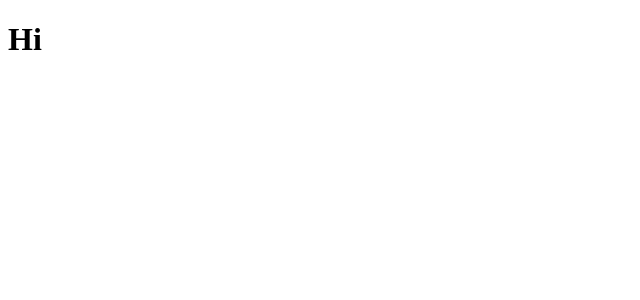
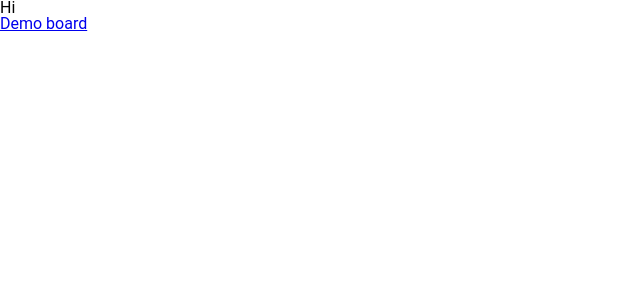
Before and after one commit to guillermo-gg/upptask-frontend, a Next.js app: page / in a window 1280 px wide. Shown: the top 300 px of the page, without its empty margins (0-640 px from the left). Built offline with nearby package versions, Linux system fonts and the light colour scheme.

Commit message:
chore: create file structure and fix minor issues

```diff
--- a/package.json
+++ b/package.json
@@ -22,6 +22,7 @@
     "cz-conventional-changelog": "^3.3.0",
     "eslint": "^7.15.0",
     "eslint-config-airbnb-typescript-prettier": "^4.1.0",
+    "eslint-import-resolver-typescript": "^2.3.0",
     "husky": "^4.3.6",
     "lint-staged": "^10.5.3",
     "prettier": "^2.2.1",
--- a/pages/_app.tsx
+++ b/pages/_app.tsx
@@ -1,7 +1,14 @@
 import type { AppProps } from "next/app";
 
+import { GlobalStyles } from "styles/global";
+
 const MyApp = ({ Component, pageProps }: AppProps) => {
-  return <Component {...pageProps} />;
+  return (
+    <>
+      <GlobalStyles />
+      <Component {...pageProps} />
+    </>
+  );
 };
 
 export default MyApp;
--- a/pages/index.tsx
+++ b/pages/index.tsx
@@ -1,3 +1,21 @@
-export default function Home() {
-  return <h1>Hi</h1>;
-}
+import Link from "next/link";
+import { FunctionComponent } from "react";
+
+// eslint-disable-next-line @typescript-eslint/ban-types
+type IndexProps = {};
+const Index: FunctionComponent<IndexProps> = (props) => {
+  return (
+    <>
+      <h1>Hi</h1>
+      <ul>
+        <li>
+          <Link href="/kanban/demo-board">
+            <a>Demo board</a>
+          </Link>
+        </li>
+      </ul>
+    </>
+  );
+};
+
+export default Index;
--- a/tsconfig.json
+++ b/tsconfig.json
@@ -1,5 +1,6 @@
 {
   "compilerOptions": {
+    "baseUrl": ".", // This must be specified if "paths" is.
     "target": "es5",
     "lib": [
       "dom",
```
Also changed, not shown: pages/kanban/[boardId].tsx (added, +9 -0 lines), .eslintrc.js, 1 other file (tests, documents, lock files or other folders).
